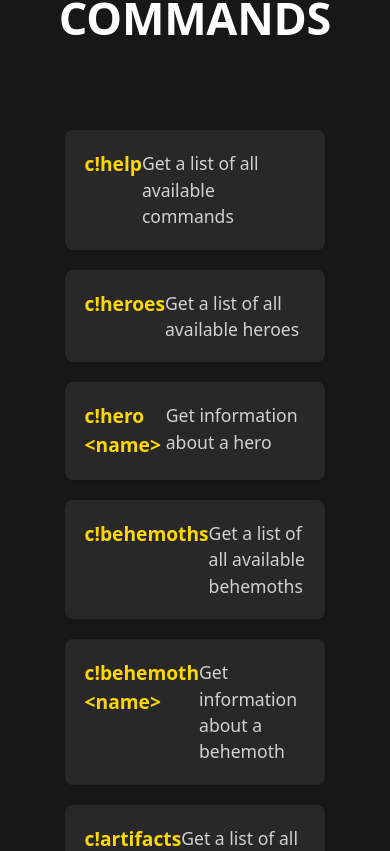
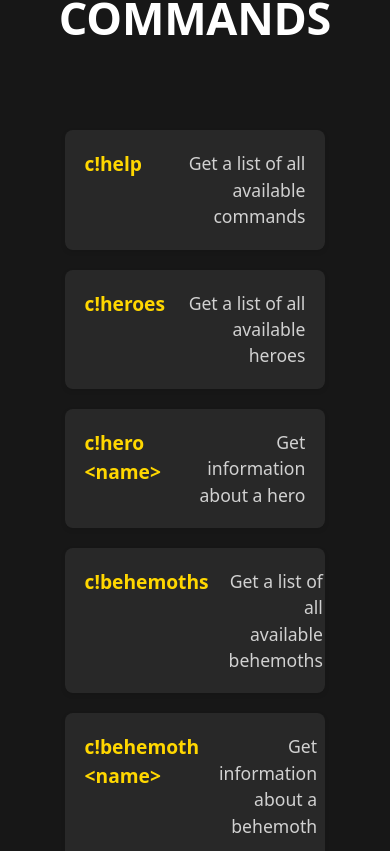
Before and after one commit to cod-tools/cod.tools, a Next.js app: page /wikibot in a window 390 px wide. Shown: the part 3233-4084 px from the top of the page. Built offline with nearby package versions, Linux system fonts and the light colour scheme.

Commit message:
Wiki Page Responsiveness Update

```diff
--- a/src/pages/wikibot/index.css
+++ b/src/pages/wikibot/index.css
@@ -152,6 +152,7 @@
 .wiki-command-row {
     display: flex;
     justify-content: space-between;
+    align-items: start;
     width: 100%;
     background: var(--bg2);
     margin-bottom: 20px;
@@ -164,11 +165,15 @@
     font-weight: bold;
     color: var(--primary);
     font-size: 1.2em;
+    margin-right: 20px;
+    flex: 1;
 }
 
 .wiki-command-description {
     color: var(--text-light);
     font-size: 1.1em;
+    text-align: right;
+    flex: 2;
 }
 
 @media screen and (max-width: 768px) {
@@ -187,4 +192,4 @@
       max-width: 40%;
       margin: 8px;
     }
-  }
+}
```
